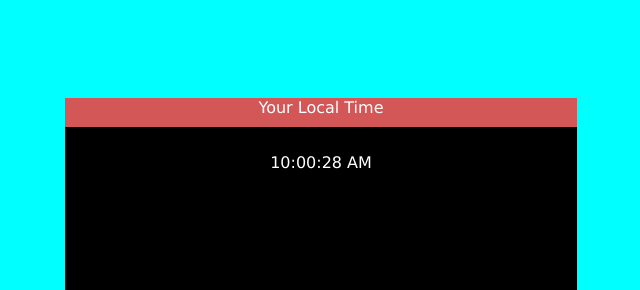
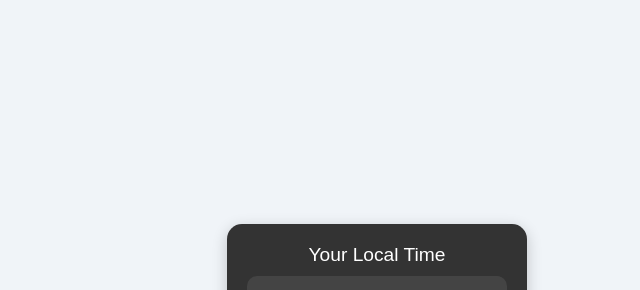
Before and after one commit to KaraBala10/Online_Clock, a plain HTML site: page index.html in a window 1280 px wide. Shown: the part 102-392 px from the top of the page, without its empty margins (263-903 px from the left). Drawn offline with Linux system fonts and the light colour scheme.

Commit message:
Update style.css

```diff
--- a/style.css
+++ b/style.css
@@ -1,26 +1,39 @@
 * {
     box-sizing: border-box;
+    margin: 0;
+    padding: 0;
 }
 
 body {
-    background-color: aqua;
+    background-color: #f0f4f8;
+    display: flex;
+    justify-content: center;
+    align-items: center;
+    height: 100vh;
+    font-family: 'Arial', sans-serif;
 }
 
 #label {
-    position: absolute;
-    background-color: rgb(211, 87, 87);
+    background-color: #333;
+    color: #fff;
     text-align: center;
-    color: rgb(255, 255, 255);
-    height: 24%;
-    width: 40%;
-    margin: 15% 19% 35% 25%;
-    font-size: auto;
-    font-family: 'Lucida Sans', 'Lucida Sans Regular', 'Lucida Grande', 'Lucida Sans Unicode', Geneva, Verdana, sans-serif;
+    padding: 20px;
+    border-radius: 15px;
+    box-shadow: 0px 4px 15px rgba(0, 0, 0, 0.2);
+    width: 300px;
+}
+
+#label span {
+    font-size: 1.2rem;
+    display: block;
+    margin-bottom: 10px;
 }
 
 #clock {
-    background-color: black;
-    height: 100%;
-    padding: 5%;
-    margin-top: 2%;
+    background-color: #444;
+    color: #00ff00;
+    font-size: 2rem;
+    padding: 20px;
+    border-radius: 10px;
+    letter-spacing: 0.1rem;
 }
```
